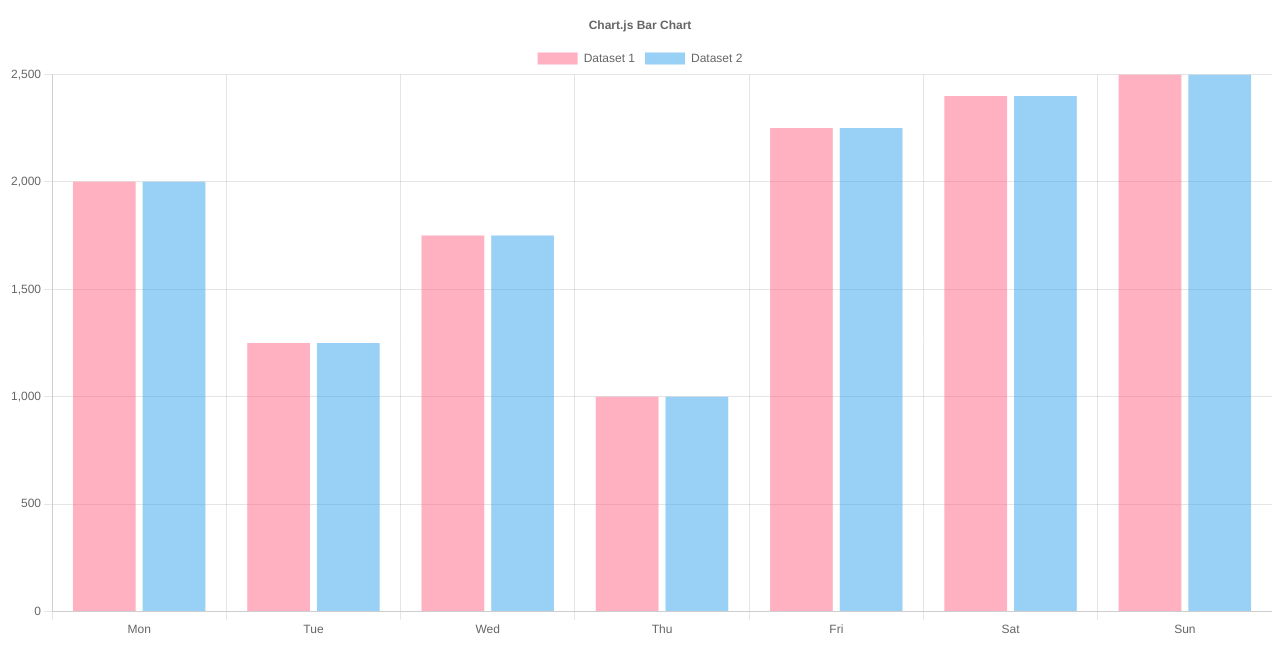
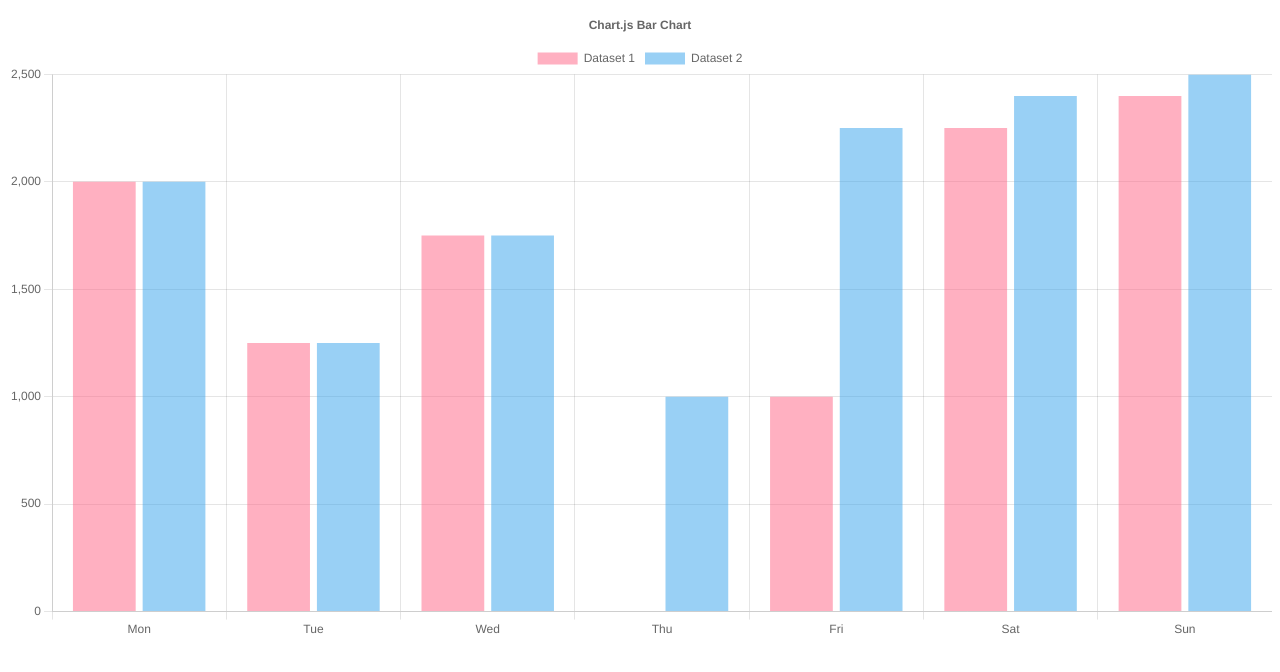
Before and after one commit to jaegeunha94/react-chart-js-5.2.0-_test2, a React (Create React App) app: page / in a window 1280 px wide. Shown: the top 672 px of the page. Built offline with nearby package versions, Linux system fonts and the light colour scheme.

Commit message:
Add Styling

```diff
--- a/src/CharBar.js
+++ b/src/CharBar.js
@@ -36,19 +36,23 @@ const data = {
   labels: ['Mon', 'Tue', 'Wed', 'Thu', 'Fri', 'Sat', 'Sun'],
   datasets: [
     {
-      data: [2000, 1250, 1750, 1000, 2250, 2400, 2500],
+      data: [2000, 1250, 1750, , 1000, 2250, 2400, 2500],
       label: 'Dataset 1',
       borderColor: 'rgb(255, 99, 132)',
       backgroundColor: 'rgba(255, 99, 132, 0.5)',
+      borderSkipped: 'true',
       // hoverBackgroundColor: 'blue',
+      // borderWidth: 5
       // borderRadius: 5,
       // barThickness: 48,
+      // minBarLength: 200,
     },
     {
       label: 'Dataset 2',
       data: [2000, 1250, 1750, 1000, 2250, 2400, 2500],
       borderColor: 'rgb(53, 162, 235)',
       backgroundColor: 'rgba(53, 162, 235, 0.5)',
+      pointStyle: 'rect',
     },
   ],
 };
```
